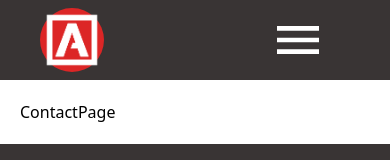
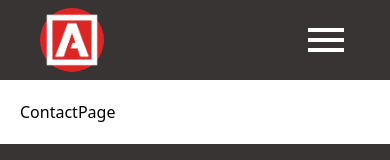
Before and after one commit to ArnulfoVargas/arnulfo-dev, a React (Vite) app: page /contact in a window 390 px wide. Shown: the top 160 px of the page. Built offline with nearby package versions, Linux system fonts and the light colour scheme; a web font is replaced by a local one.

Commit message:
correccion hamburguer

```diff
--- a/src/output.css
+++ b/src/output.css
@@ -638,6 +638,10 @@ video {
   margin-top: 2.5rem;
 }
 
+.mr-10 {
+  margin-right: 2.5rem;
+}
+
 .flex {
   display: flex;
 }
@@ -667,6 +671,18 @@ video {
   height: 100%;
 }
 
+.h-12 {
+  height: 3rem;
+}
+
+.h-1 {
+  height: 0.25rem;
+}
+
+.h-10 {
+  height: 2.5rem;
+}
+
 .w-14 {
   width: 3.5rem;
 }
@@ -681,6 +697,18 @@ video {
 
 .w-full {
   width: 100%;
+}
+
+.w-1 {
+  width: 0.25rem;
+}
+
+.w-12 {
+  width: 3rem;
+}
+
+.w-10 {
+  width: 2.5rem;
 }
 
 .resize {
--- a/src/router/NavBar.tsx
+++ b/src/router/NavBar.tsx
@@ -56,7 +56,7 @@ const NavBar = () => {
       </div>
       </Link>
 
-      <div className=' text-5xl mr-16 z-20 md:hidden h-14 w-14' onClick={ onClickEvent }>
+      <div className=' text-5xl mr-10 z-20 md:hidden h-12 w-12' onClick={ onClickEvent }>
         <img src={open ? "/close-sharp.svg" : "/menu-sharp.svg"} className='invert ' />
       </div>
 
```
